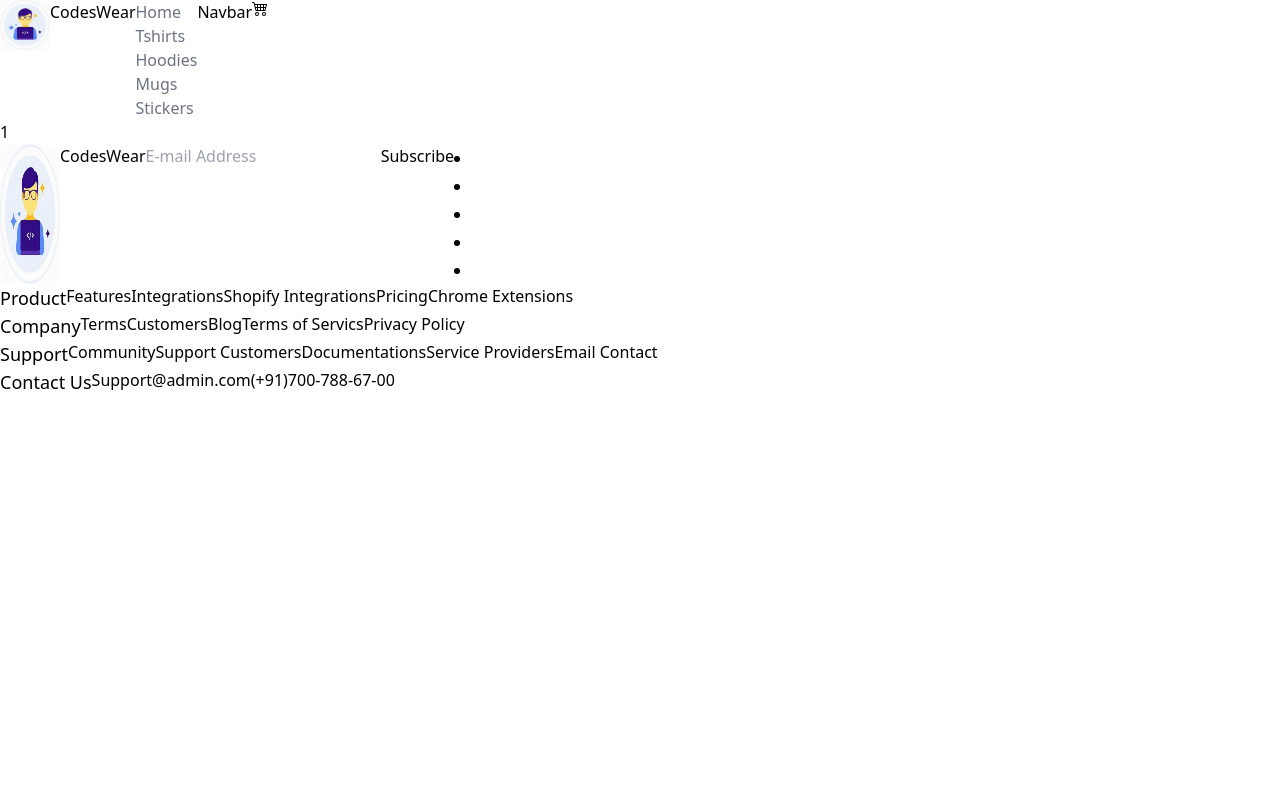
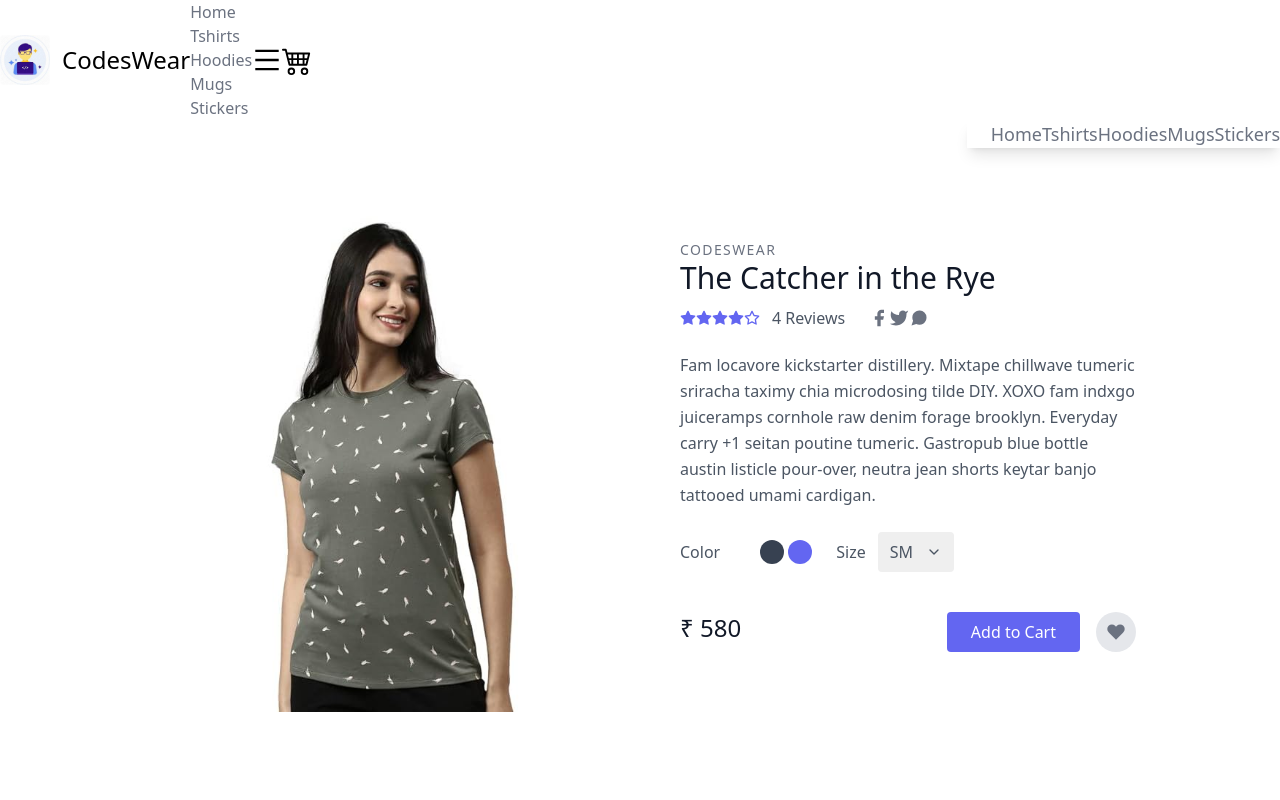
Before and after one commit to anupamjhabbl/codesWear, a Next.js app: page /product/1 in a window 1280 px wide. Shown: the top 800 px of the page. Built offline with nearby package versions, Linux system fonts and the light colour scheme.

Commit message:
added small navbr and product page

```diff
--- a/component/navbar.js
+++ b/component/navbar.js
@@ -1,11 +1,24 @@
 import Image from "next/image";
-import { BsCart4 } from "react-icons/bs";
+import { BsCart4} from "react-icons/bs";
+import {AiOutlineMenu} from "react-icons/ai"
 import Link from "next/link";
+import { useState } from "react";
 
 export default function Navbar(){
+    const [smallNavbar, setSmallNavbar] = useState("hidden");
+
+    const changeNavbarState = () => {
+        if (smallNavbar=="hidden"){
+            setSmallNavbar("block");
+        }
+        else{
+            setSmallNavbar("hidden");
+        }
+    }
+
     return (
-        <div className="navbar_main w-[100%]">
-            <nav className="w-[100%] flex justify-between items-center py-1 px-4 ">
+        <div className="navbar_main w-[100%] relative">
+            <nav className="w-[100%] flex justify-between items-center py-1 px-4">
                 <Link href="/">
                     <div className="logo flex items-center ">
                         <Image src="/icon.jpeg" width={50} height={50} alt="icon" className="rounded"/>
@@ -20,10 +33,19 @@
                     <li className="mx-3  text-gray-500 font-normal hover:text-black"><Link href="/Stickers">Stickers</Link></li>
                 </ul>
                 <div className="cart flex">
-                    <div className="block sm:hidden mr-3" id="small_navbar">Navbar</div>
+                    <div className="block sm:hidden mr-4 font-bold text-3xl" id="small_navbar" onClick={changeNavbarState}><AiOutlineMenu/></div>
                     <BsCart4 className="text-3xl"/>
                 </div>
             </nav>
+            <div id="small_navbar" className={`${smallNavbar} sm:hidden h-[300px] w-[50%] absolute top-[55px] rounded-md right-0 bg-white z-10 shadow-lg shadow-gray-700`}>
+                <ul className="flex flex-col w-[70%] ml-6 mt-5 ">
+                    <li className="mx-3 my-2  text-gray-500 font-bold text-lg hover:text-black"><Link href="/">Home</Link></li>
+                    <li className="mx-3 my-2  text-gray-500 font-bold text-lg hover:text-black"><Link href="/Tshirts">Tshirts</Link></li>
+                    <li className="mx-3 my-2  text-gray-500 font-bold text-lg hover:text-black"><Link href="/Hoodies">Hoodies</Link></li>
+                    <li className="mx-3 my-2  text-gray-500 font-bold text-lg hover:text-black"><Link href="/Mugs">Mugs</Link></li>
+                    <li className="mx-3 my-2  text-gray-500 font-bold text-lg hover:text-black"><Link href="/Stickers">Stickers</Link></li>
+                </ul>
+            </div>
         </div>
     )
 }
--- a/pages/index.tsx
+++ b/pages/index.tsx
@@ -2,8 +2,8 @@
 
 export default function Home() {
   return (
-    <div className="w-[100%] h-[100vh]" id="landing_page_div">
-      hello world
+    <div className="w-[100%] h-[100vh] -z-10" id="landing_page_div">
+
     </div>
   )
 }
--- a/pages/product/[slug].js
+++ b/pages/product/[slug].js
@@ -1,11 +1,92 @@
-import {useRouter} from 'next/router';
+import { useRouter } from 'next/router';
 
 const Slug = () => {
     const router = useRouter();
-    const {slug} = router.query;
+    const { slug } = router.query;
 
-    return(
-        <div>{slug}</div>
+    return (
+        <section className="text-gray-600 body-font overflow-hidden">
+            <div className="container px-5 py-24 mx-auto">
+                <div className="lg:w-4/5 mx-auto flex flex-wrap">
+                    <img alt="ecommerce" className="lg:w-1/2 w-full lg:h-auto object-cover object-center rounded" src="/tshurt_image.jpg"/>
+                        <div className="lg:w-1/2 w-full lg:pl-10 lg:py-6 mt-6 lg:mt-0">
+                            <h2 className="text-sm title-font text-gray-500 tracking-widest">CODESWEAR</h2>
+                            <h1 className="text-gray-900 text-3xl title-font font-medium mb-1">The Catcher in the Rye</h1>
+                            <div className="flex mb-4">
+                                <span className="flex items-center">
+                                    <svg fill="currentColor" stroke="currentColor" stroke-linecap="round" stroke-linejoin="round" stroke-width="2" className="w-4 h-4 text-indigo-500" viewBox="0 0 24 24">
+                                        <path d="M12 2l3.09 6.26L22 9.27l-5 4.87 1.18 6.88L12 17.77l-6.18 3.25L7 14.14 2 9.27l6.91-1.01L12 2z"></path>
+                                    </svg>
+                                    <svg fill="currentColor" stroke="currentColor" stroke-linecap="round" stroke-linejoin="round" stroke-width="2" className="w-4 h-4 text-indigo-500" viewBox="0 0 24 24">
+                                        <path d="M12 2l3.09 6.26L22 9.27l-5 4.87 1.18 6.88L12 17.77l-6.18 3.25L7 14.14 2 9.27l6.91-1.01L12 2z"></path>
+                                    </svg>
+                                    <svg fill="currentColor" stroke="currentColor" stroke-linecap="round" stroke-linejoin="round" stroke-width="2" className="w-4 h-4 text-indigo-500" viewBox="0 0 24 24">
+                                        <path d="M12 2l3.09 6.26L22 9.27l-5 4.87 1.18 6.88L12 17.77l-6.18 3.25L7 14.14 2 9.27l6.91-1.01L12 2z"></path>
+                                    </svg>
+                                    <svg fill="currentColor" stroke="currentColor" stroke-linecap="round" stroke-linejoin="round" stroke-width="2" className="w-4 h-4 text-indigo-500" viewBox="0 0 24 24">
+                                        <path d="M12 2l3.09 6.26L22 9.27l-5 4.87 1.18 6.88L12 17.77l-6.18 3.25L7 14.14 2 9.27l6.91-1.01L12 2z"></path>
+                                    </svg>
+                                    <svg fill="none" stroke="currentColor" stroke-linecap="round" stroke-linejoin="round" stroke-width="2" className="w-4 h-4 text-indigo-500" viewBox="0 0 24 24">
+                                        <path d="M12 2l3.09 6.26L22 9.27l-5 4.87 1.18 6.88L12 17.77l-6.18 3.25L7 14.14 2 9.27l6.91-1.01L12 2z"></path>
+                                    </svg>
+                                    <span className="text-gray-600 ml-3">4 Reviews</span>
+                                </span>
+                                <span className="flex ml-3 pl-3 py-2 border-l-2 border-gray-200 space-x-2s">
+                                    <a className="text-gray-500">
+                                        <svg fill="currentColor" stroke-linecap="round" stroke-linejoin="round" stroke-width="2" className="w-5 h-5" viewBox="0 0 24 24">
+                                            <path d="M18 2h-3a5 5 0 00-5 5v3H7v4h3v8h4v-8h3l1-4h-4V7a1 1 0 011-1h3z"></path>
+                                        </svg>
+                                    </a>
+                                    <a className="text-gray-500">
+                                        <svg fill="currentColor" stroke-linecap="round" stroke-linejoin="round" stroke-width="2" className="w-5 h-5" viewBox="0 0 24 24">
+                                            <path d="M23 3a10.9 10.9 0 01-3.14 1.53 4.48 4.48 0 00-7.86 3v1A10.66 10.66 0 013 4s-4 9 5 13a11.64 11.64 0 01-7 2c9 5 20 0 20-11.5a4.5 4.5 0 00-.08-.83A7.72 7.72 0 0023 3z"></path>
+                                        </svg>
+                                    </a>
+                                    <a className="text-gray-500">
+                                        <svg fill="currentColor" stroke-linecap="round" stroke-linejoin="round" stroke-width="2" className="w-5 h-5" viewBox="0 0 24 24">
+                                            <path d="M21 11.5a8.38 8.38 0 01-.9 3.8 8.5 8.5 0 01-7.6 4.7 8.38 8.38 0 01-3.8-.9L3 21l1.9-5.7a8.38 8.38 0 01-.9-3.8 8.5 8.5 0 014.7-7.6 8.38 8.38 0 013.8-.9h.5a8.48 8.48 0 018 8v.5z"></path>
+                                        </svg>
+                                    </a>
+                                </span>
+                            </div>
+                            <p className="leading-relaxed">Fam locavore kickstarter distillery. Mixtape chillwave tumeric sriracha taximy chia microdosing tilde DIY. XOXO fam indxgo juiceramps cornhole raw denim forage brooklyn. Everyday carry +1 seitan poutine tumeric. Gastropub blue bottle austin listicle pour-over, neutra jean shorts keytar banjo tattooed umami cardigan.</p>
+                            <div className="flex mt-6 items-center pb-5 border-b-2 border-gray-100 mb-5">
+                                <div className="flex">
+                                    <span className="mr-3">Color</span>
+                                    <button className="border-2 border-gray-300 rounded-full w-6 h-6 focus:outline-none"></button>
+                                    <button className="border-2 border-gray-300 ml-1 bg-gray-700 rounded-full w-6 h-6 focus:outline-none"></button>
+                                    <button className="border-2 border-gray-300 ml-1 bg-indigo-500 rounded-full w-6 h-6 focus:outline-none"></button>
+                                </div>
+                                <div className="flex ml-6 items-center">
+                                    <span className="mr-3">Size</span>
+                                    <div className="relative">
+                                        <select className="rounded border appearance-none border-gray-300 py-2 focus:outline-none focus:ring-2 focus:ring-indigo-200 focus:border-indigo-500 text-base pl-3 pr-10">
+                                            <option>SM</option>
+                                            <option>M</option>
+                                            <option>L</option>
+                                            <option>XL</option>
+                                        </select>
+                                        <span className="absolute right-0 top-0 h-full w-10 text-center text-gray-600 pointer-events-none flex items-center justify-center">
+                                            <svg fill="none" stroke="currentColor" stroke-linecap="round" stroke-linejoin="round" stroke-width="2" className="w-4 h-4" viewBox="0 0 24 24">
+                                                <path d="M6 9l6 6 6-6"></path>
+                                            </svg>
+                                        </span>
+                                    </div>
+                                </div>
+                            </div>
+                            <div className="flex">
+                                <span className="title-font font-medium text-2xl text-gray-900">&#8377; 580</span>
+                                <button className="flex ml-auto text-white bg-indigo-500 border-0 py-2 px-6 focus:outline-none hover:bg-indigo-600 rounded">Add to Cart</button>
+                                <button className="rounded-full w-10 h-10 bg-gray-200 p-0 border-0 inline-flex items-center justify-center text-gray-500 ml-4">
+                                    <svg fill="currentColor" stroke-linecap="round" stroke-linejoin="round" stroke-width="2" className="w-5 h-5" viewBox="0 0 24 24">
+                                        <path d="M20.84 4.61a5.5 5.5 0 00-7.78 0L12 5.67l-1.06-1.06a5.5 5.5 0 00-7.78 7.78l1.06 1.06L12 21.23l7.78-7.78 1.06-1.06a5.5 5.5 0 000-7.78z"></path>
+                                    </svg>
+                                </button>
+                            </div>
+                        </div>
+                </div>
+            </div>
+        </section>
     )
 
 }
```
